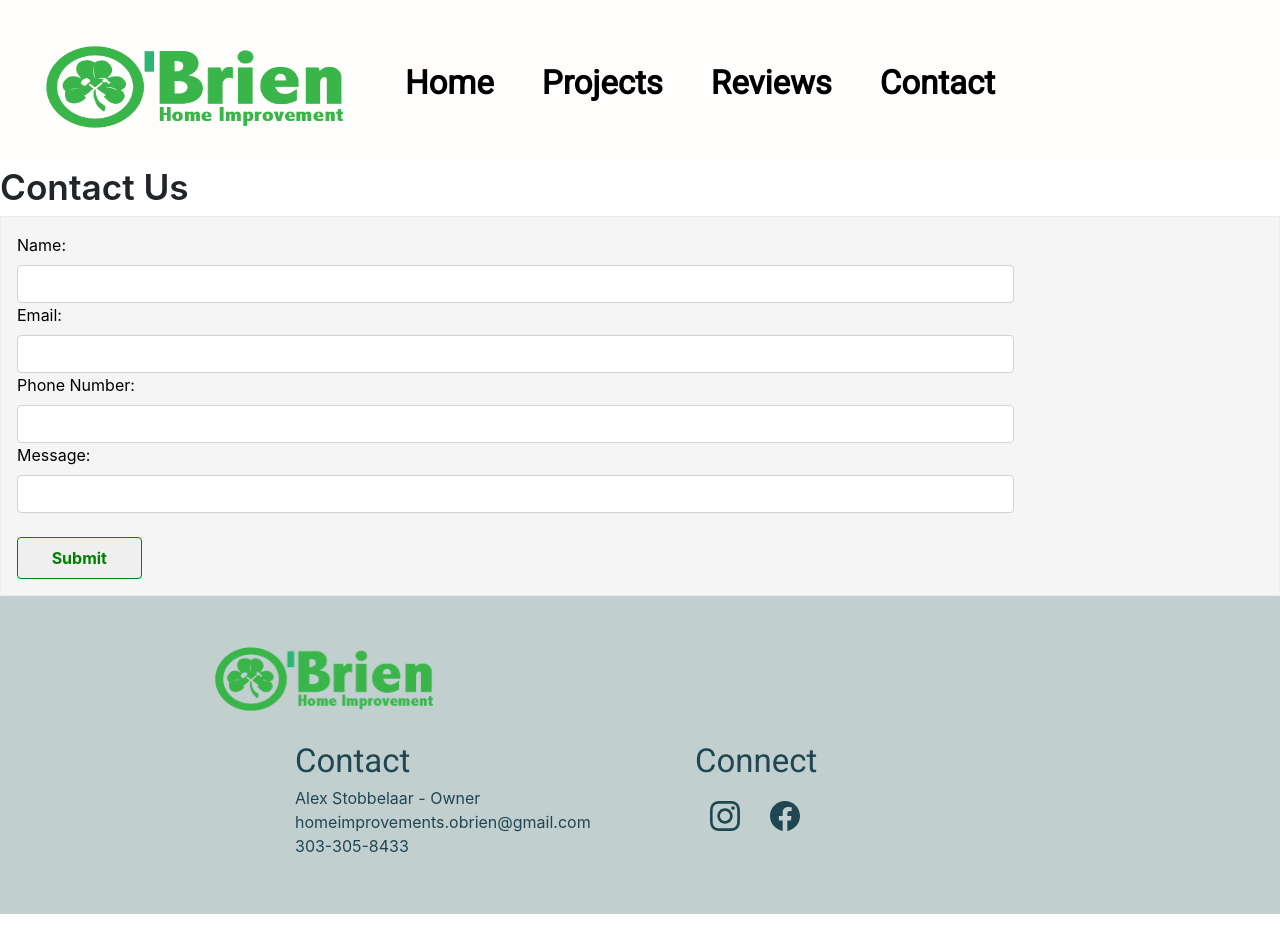
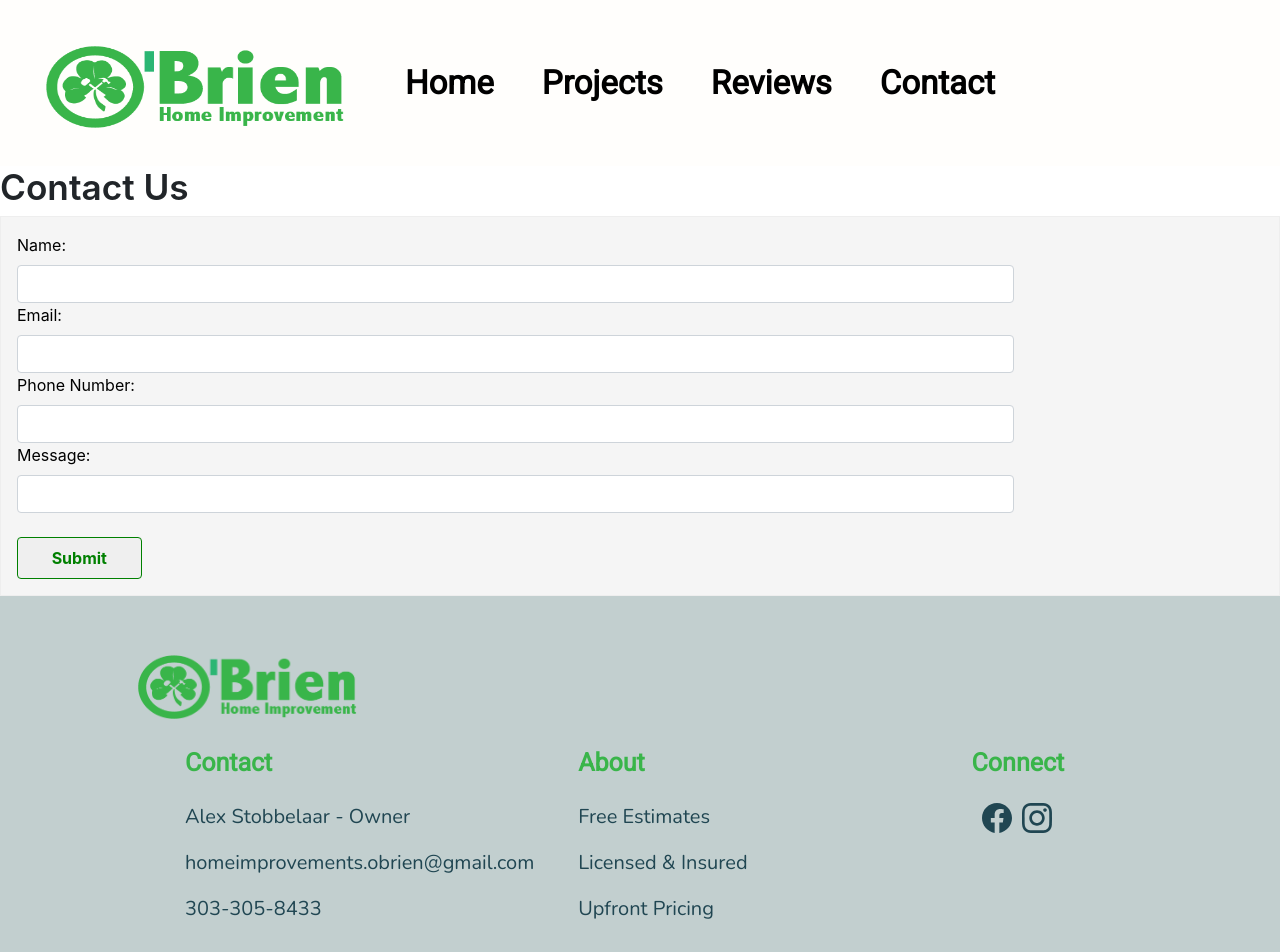
Before and after one commit to dakuglin/obrien-home-improvement, a React (Create React App) app: page /contact in a window 1280 px wide. Shown: the top 952 px of the page. Before the commit the page ends 914 px from the top, so only its background shows below. Built offline with nearby package versions, Linux system fonts and the light colour scheme.

Commit message:
cleaned up footer styling

```diff
--- a/src/components/Footer.tsx
+++ b/src/components/Footer.tsx
@@ -4,8 +4,9 @@ import LOGO from "../images/logo.png";
 import {
   FooterContainer,
   FooterWrapper,
-  FooterLink,
-  Title,
+  Img,
+  FooterTitle,
+  FooterContent,
 } from "../styles/Footer";
 import {
   SiInstagram,
@@ -19,34 +20,41 @@ export const Footer: FC = () => {
     <FooterContainer>
       <FooterWrapper>
         <Container fluid>
-          <Row>
+          {/* first row logo */}
+          <Row className="test">
             <Col>
-              <Navbar.Brand href="/obrien-home-improvement"> {/* company logo and brand */}
-                <img
-                  className="company-logo"
+              <Navbar.Brand href="/obrien-home-improvement">
+                <Img
                   src={LOGO}
                   alt="O'Brien Home Improvement"
                 />
               </Navbar.Brand>
             </Col>
           </Row>
-          <Row className="footer-row">
+          {/* second row footer FooterTitles w/ FooterContent*/}
+          <Row>
             <Col>
-              <FooterLink href={process.env.PUBLIC_URL + "/contact"}>
-                <Title>Contact</Title>
-              </FooterLink>
-                <p>
-                  Alex Stobbelaar - Owner
-                  <br />
-                  homeimprovements.obrien@gmail.com
-                  <br />
-                  303-305-8433
-                </p>
+              <FooterTitle>Contact</FooterTitle>
+              <FooterContent>
+                <p>Alex Stobbelaar - Owner</p>
+                <p>homeimprovements.obrien@gmail.com</p>
+                <p>303-305-8433</p>
+              </FooterContent>
             </Col>
             <Col>
-              <Title>Connect</Title>
-              <SiInstagram className="social-media-icon"/>
-              <SiFacebook className="social-media-icon"/>
+              <FooterTitle>About</FooterTitle>
+              <FooterContent>
+                <p>Free Estimates</p>
+                <p>Licensed & Insured</p>
+                <p>Upfront Pricing</p>
+              </FooterContent>
+            </Col>
+            <Col>
+              <FooterTitle>Connect</FooterTitle>
+              <FooterContent>
+                <SiFacebook className="social-media-icon"/>
+                <SiInstagram className="social-media-icon"/>
+              </FooterContent>
             </Col>
           </Row>
         </Container>
--- a/src/styles/Footer.ts
+++ b/src/styles/Footer.ts
@@ -1,49 +1,74 @@
 import styled from "styled-components";
 
 export const FooterContainer = styled.footer`
+//container
   background-color: #c2cfcf;
   position: static;
   width: 100%;
   bottom: 0;
   margin-top: auto;
+`;
 
-   //styling logo
-   img.company-logo {
-    width: 220px;
-    height: 70px;
-  }
+export const FooterWrapper = styled.div`
+  //wrapper
+  padding: 48px 50px;
+  display: flex;
+  max-width: 100%;
+  margin: 0 auto;
 
-  .footer-row {
-    padding-top: 20px;
-    padding-left: 80px;
-    color: #204652;
-  }
-
-  .social-media-icon {
-    font-size: 30px;
-    margin: 15px;
-
+  div.test.col {
+    border-bottom: 1px solid #204652;
   }
 `;
 
-export const FooterWrapper = styled.div`
-  padding: 40px 200px;
-  display: flex;
-  max-width: 100%;
-  margin: 0 auto;
+export const Img = styled.img`
+//style logo
+  width: 220px;
+  height: 70px;
+  margin-left: 33%;
+
 `;
 
-export const Title = styled.div`
-  font-size: 33px;
+export const FooterTitle = styled.div`
+  //styles all second row footer titles
+  font-size: 25px;
   font-family: 'Roboto', sans-serif;
+  padding-top: 20px;
+  padding-bottom: 20px;
+  color:  #39b54a;
+  margin-left: 33%;
+  font-weight: 800;
 `;
 
-export const FooterLink = styled.a`
+export const FooterContent = styled.div`
+  font-family: 'Nunito', sans-serif;
+  margin-left: 33%;
   color: #204652;
+  font-size: 20px;
 
-  :hover {
-    color: black;
-    transition: 0.35s ease-out;
-    text-decoration: none;
+  .social-media-icon {
+   font-size: 30px;
+   margin-left: 10px;
   }
 `;
+
+
+
+
+
+  /* .social-media-icon {
+    font-size: 30px;
+    margin: 15px;
+  } */
+
+
+
+// export const FooterLink = styled.a`
+//   color: #204652;
+
+//   :hover {
+//     color: black;
+//     transition: 0.35s ease-out;
+//     text-decoration: none;
+//   }
+// `;
```
Also changed, not shown: 1 other file (tests, documents, lock files or other folders).
